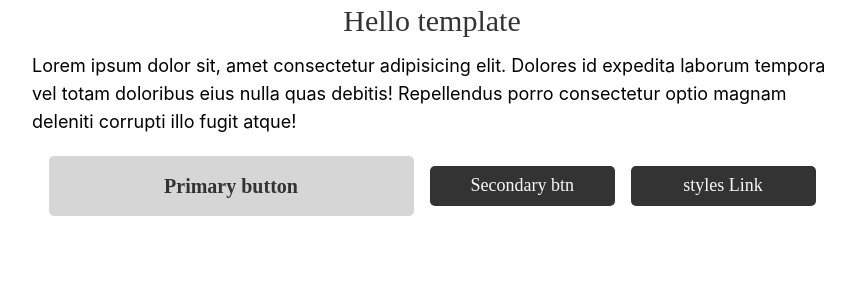
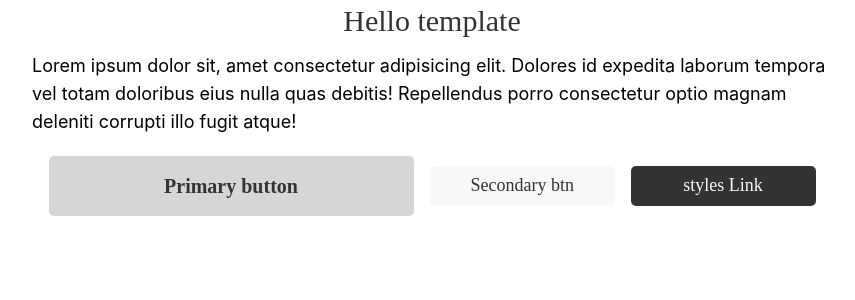
Before and after one commit to ZhuravelAndreyVladimirov/next-template, a Next.js app: page / in a window 1280 px wide. Shown: the top 300 px of the page, without its empty margins (208-1063 px from the left). Built offline with nearby package versions, Linux system fonts and the light colour scheme.

Commit message:
add mantine.d.ts config

```diff
--- a/src/app/page.tsx
+++ b/src/app/page.tsx
@@ -15,7 +15,9 @@ export default function Home() {
       </Text>
       <Group w={"100%"} py={{ base: 10, desktop: 20 }} justify="center">
         <Button variant="light">Primary button</Button>
-        <Button sm>Secondary btn</Button>
+        <Button variant="white" sm>
+          Secondary btn
+        </Button>
         <CustomLink
           link={{
             href: "https://tabler.io/docs/getting-started/download",
--- a/src/extensions/button/extensions-button.module.scss
+++ b/src/extensions/button/extensions-button.module.scss
@@ -25,6 +25,7 @@
   &[data-variant="white"] {
     &:focus-visible {
       outline-color: var(--white);
+      --button-bg: var(--white);
     }
   }
 
--- a/src/extensions/button/extensions-button.tsx
+++ b/src/extensions/button/extensions-button.tsx
@@ -44,9 +44,9 @@ export const ExtensionButton = Button.extend({
 
     return { root: result };
   },
-  classNames: (t, props) => {
+  classNames: (t, { sm, ...props }) => {
     return {
-      root: JoinClass.merge(styles.root, props.sm ? styles.sm : undefined),
+      root: JoinClass.merge(styles.root, sm ? styles.sm : undefined),
     };
   },
 });
```
